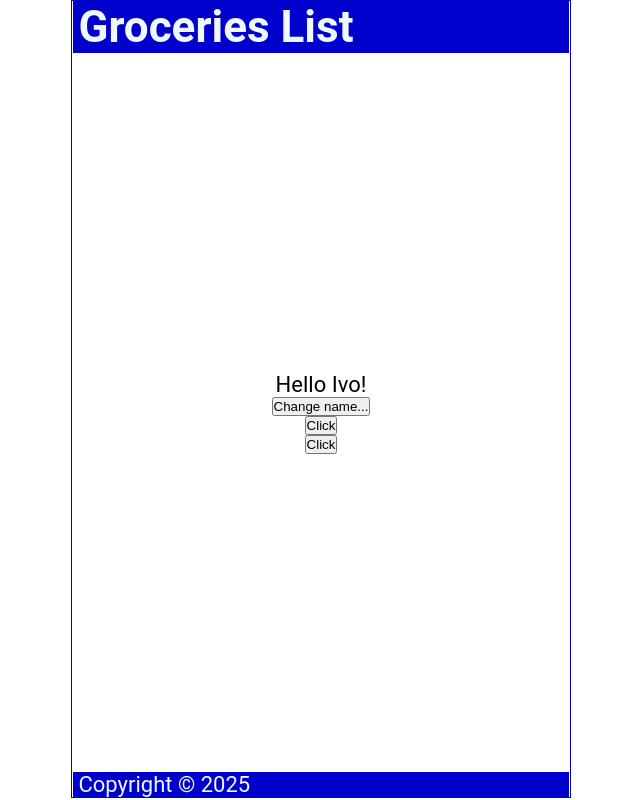
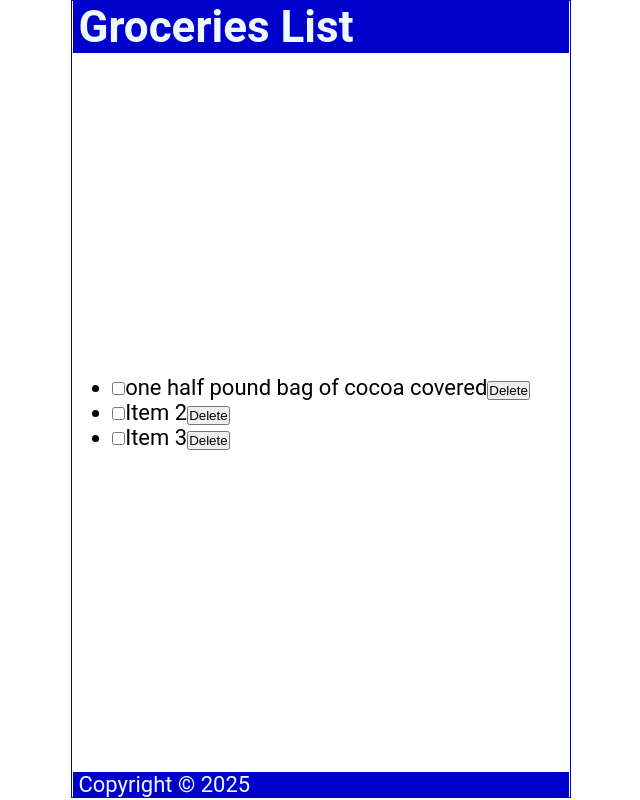
Before and after one commit to b-ivo/REACT_SERIE, a React (Create React App) app: page / in a window 1280 px wide. Shown: the whole page, without its empty margins (319-959 px from the left). Built offline with nearby package versions, Linux system fonts and the light colour scheme; the HTML template or start-up script is replaced by a standard one.

Commit message:
new release.

```diff
--- a/src/Content.js
+++ b/src/Content.js
@@ -1,37 +1,39 @@
 import { useState } from "react";
 
 const Content = () =>{
-    const [name, setName ] = useState('Ivo')
-    const [count, setCount] = useState(0)
-
-    const handleNameChange = () =>{
-        const name = ['Ivo','Herve','Kenny','king'];
-        const int = Math.floor(Math.random() * 3);
-        setName(name[int]);
-    }
-
-
-    const clickHandle = () => {
-        setCount(count + 1)
-        setCount(count + 1)
-        console.log(count);
-    }
-    const clickHandle2 = (name) => {
-        console.log(count);
-    }
-    const clickHandle3 = (e) => {
-        console.log(e.target.innerText);
-    }
+    const [ items,setItems ] = useState([
+        {
+            id:1,
+            checked:false,
+            item: 'one half pound bag of cocoa covered'
+        },
+        {
+            id:2,
+            checked: false,
+            item: 'Item 2'
+        },
+        {
+            id:3,
+            checked: false,
+            item: 'Item 3'
+        }
+    ]);
 
     return (
-        <main>
-            <p onDoubleClick={ clickHandle }>
-                Hello { name }!
-            </p>
-            <button onClick={ handleNameChange }>Change name...</button>
-            <button onClick={ clickHandle }>Click</button>
-            <button onClick={ clickHandle2 }>Click</button>
-        </main>
+            <main>
+                <ul>
+                    {items.map((item) => (
+                        <li className="item" key={item.id}>
+                            <input
+                                type="checkbox"
+                                checked={item.checked}
+                            />
+                            <label htmlFor="">{ item.item }</label>
+                            <button>Delete</button>
+                        </li>
+                    ))}
+                </ul>
+            </main>
     )
 }
 
```
